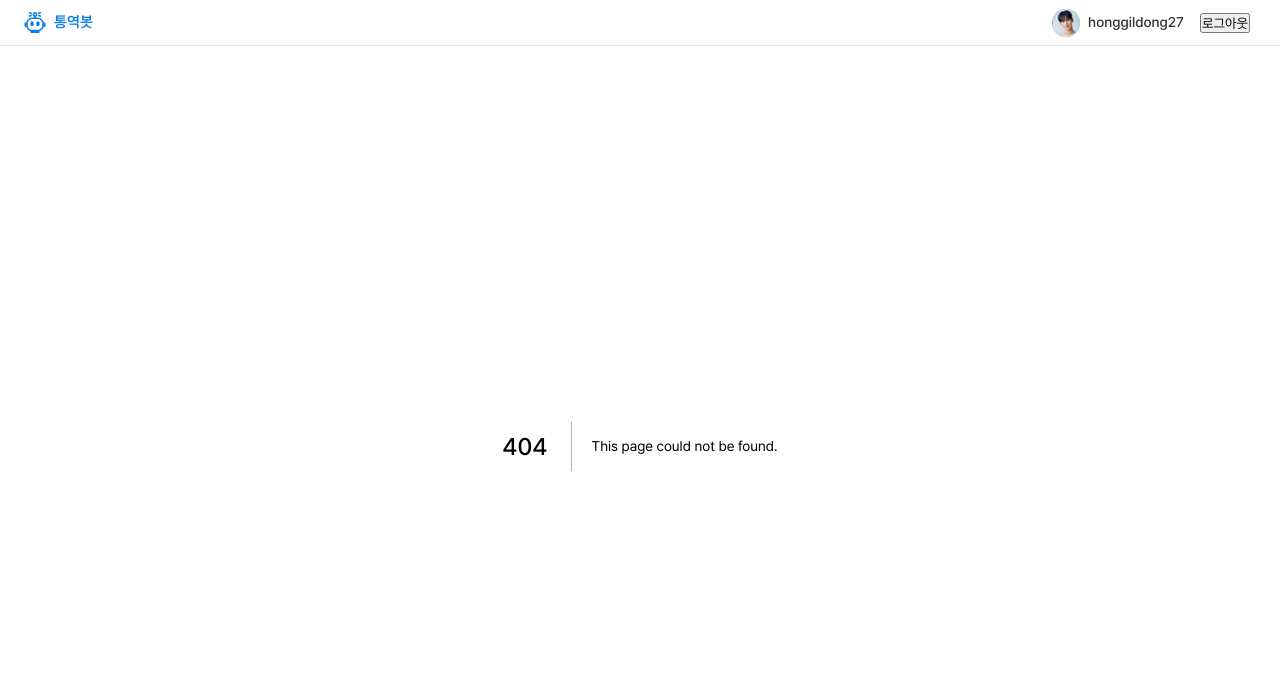
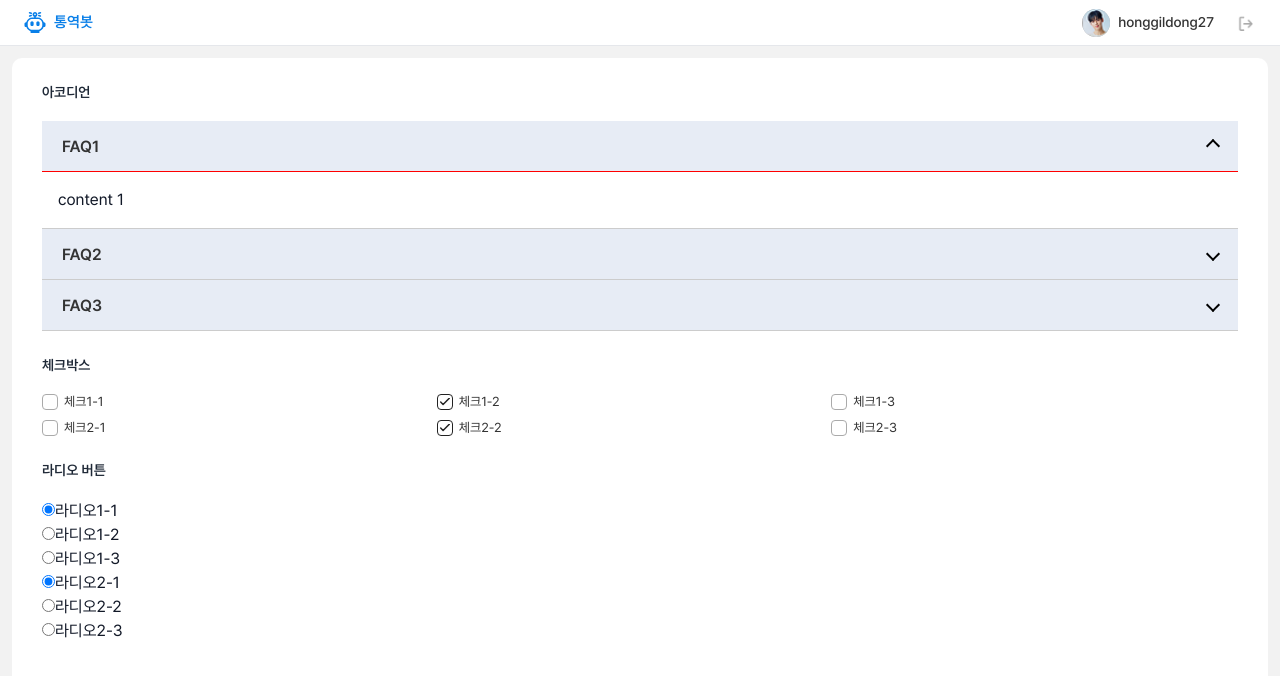
Before and after one commit to jyoons/react2025, a Next.js app: page /subDashboard in a window 1280 px wide. Before the commit this address had no page. Shown: the top 676 px of the page. Built offline with nearby package versions, Linux system fonts and the light colour scheme.

Commit message:
라디오 체크 store 컴포넌트

```diff
--- /dev/null
+++ b/app/(pages)/subDashboard/page.tsx
@@ -0,0 +1,71 @@
+'use client'
+
+import { useEffect } from 'react';
+import { useSelectionStore } from '@/store/selectionStore';
+import Section from '@/components/Section'
+import { Accordion, AccordionItem } from '@/components/Accordion'
+import { Checkbox, CheckboxItem } from '@/components/Checkbox'
+import { Radio, RadioItem } from '@/components/Radio'
+
+
+export default function subDashBoard(){
+//   ├─ store/
+// │  ├─ selectionStore.ts     ← 지금 우리가 만든 체크박스/라디오 상태 관리용
+// │  ├─ userStore.ts          ← 로그인/유저정보
+// │  ├─ uiStore.ts            ← 모달, 다크모드 등 UI 상태
+// │  └─ ...
+const setGroup = useSelectionStore(s => s.setGroup);
+const reset    = useSelectionStore(s => s.reset);
+
+useEffect(() => {
+    setGroup('chk-group1', ['check1-2']);
+    setGroup('chk-group2', ['check2-2']);
+    setGroup('radio-group1', ['radio1-1']);
+    setGroup('radio-group2', ['radio2-1']);
+    return () => reset();
+  }, [setGroup, reset]);
+
+  return (
+    <div className="conts-container">
+      <div className="contents row-1 col-1">
+        <div className="cont-box">
+          <Section title="아코디언" className=''>
+            <Accordion>
+              <AccordionItem title="FAQ1" defaultOpen>content 1</AccordionItem>
+              <AccordionItem title="FAQ2"></AccordionItem>
+              <AccordionItem title="FAQ3">content 3</AccordionItem>
+            </Accordion>
+          </Section>
+          <Section title="체크박스" className=''>
+            <Checkbox className='flex-chk-area'>
+                <CheckboxItem group="chk-group1" value="check1-1" label="체크1-1" />
+                <CheckboxItem group="chk-group1" value="check1-2" label="체크1-2" />
+                <CheckboxItem group="chk-group1" value="check1-3" label="체크1-3" />
+            </Checkbox>
+            <div style={{marginTop:'10px'}}>
+              <Checkbox className='flex-chk-area'>
+                <CheckboxItem group="chk-group2" value="check2-1" label="체크2-1" />
+                <CheckboxItem group="chk-group2" value="check2-2" label="체크2-2" />
+                <CheckboxItem group="chk-group2" value="check2-3" label="체크2-3" />
+              </Checkbox>
+            </div>
+          </Section>
+          <Section title="라디오 버튼" className=''>
+            <Radio>
+              <RadioItem group="radio-group1" value="radio1-1" label="라디오1-1" />
+              <RadioItem group="radio-group1" value="radio1-2" label="라디오1-2" />
+              <RadioItem group="radio-group1" value="radio1-3" label="라디오1-3" />
+            </Radio>
+            <Radio>
+              <RadioItem group="radio-group2" value="radio2-1" label="라디오2-1" />
+              <RadioItem group="radio-group2" value="radio2-2" label="라디오2-2" />
+              <RadioItem group="radio-group2" value="radio2-3" label="라디오2-3" />
+            </Radio>
+          </Section>
+        </div>
+        {/* <div className="cont-box">2</div>
+        <div className="cont-box">3</div> */}
+      </div>
+    </div>
+  )
+}
--- a/app/layout.tsx
+++ b/app/layout.tsx
@@ -1,10 +1,11 @@
 import '@/styles/globals.scss'
 import '@/components/Header.scss'
 import Header from '@/components/Header'
+import '@/components/Button.scss'
 
 export const metadata = {
-  title: '통역봇 시스템',
-  description: '통역봇 시스템',
+  title: 'react',
+  description: 'react',
 }
 
 export default function RootLayout({
--- /dev/null
+++ b/src/app/(pages)/subDashboard/page.tsx
@@ -0,0 +1,3 @@
+export default function DashboardPage() {
+  return <main style={{padding: 24}}>Dashboard placeholder ?</main>;
+}
--- a/src/components/Checkbox.scss
+++ b/src/components/Checkbox.scss
@@ -36,6 +36,9 @@
           background-position: center;
         }
       }
+       &:disabled + .chk-label .chk-mark {
+          opacity:0.2
+       }
     }
   }
   &-label{
--- a/src/components/Checkbox.tsx
+++ b/src/components/Checkbox.tsx
@@ -1,5 +1,7 @@
+'use client';
 import React from 'react'
 import './Checkbox.scss'
+import { useSelectionStore } from '@/store/selectionStore';
 
 export const Checkbox: React.FC<{
   children?: React.ReactNode
@@ -9,19 +11,28 @@ export const Checkbox: React.FC<{
 }
 
  export const  CheckboxItem: React.FC<{
+  group: string;
+  value:string
     label?: React.ReactNode;
     //description?: React.ReactNode;
-    checked?: boolean;
-    id?:string;
+    // checked?: boolean;
+    // id?:string;
     disabled?:boolean;
-    defaultChecked?:boolean;
-    onChange?: (checked: boolean) => void
-     }> = ({ label, checked = false, onChange, id, disabled}) => {
-
+    // defaultChecked?:boolean;
+    //onChange?: (checked: boolean) => void
+     }> = ({ group, value, label, disabled}) => {
+      const checked = useSelectionStore(
+        (s) => !!s.selectedByGroup[group]?.includes(value)
+      );
+    // const isChecked = useSelectionStore((s) => s.isChecked);
+  const changeInStore = useSelectionStore(s => s.onChange);
     const uid = React.useId();
-    const inputId = id ?? `chk-${uid}`;
+    const inputId = `chk-${uid}`;
+    // const checked = isChecked(group, value);
     const handleChange = (e: React.ChangeEvent<HTMLInputElement>) => {
-      onChange?.(e.target.checked)
+         const next = e.currentTarget.checked;
+    console.log('prev:', checked, 'next:', next, 'group:', group, 'value:', value);
+    changeInStore(group, value, next, 'checkbox');
     }
 
  return (
@@ -32,6 +43,7 @@ export const Checkbox: React.FC<{
         checked={checked}
         disabled={disabled}
         onChange={handleChange}
+        onClick={() => console.log('CLICK input')}
       />
       <label htmlFor={inputId} className="chk-label">
         <span className="chk-mark" />
--- /dev/null
+++ b/src/components/Radio.tsx
@@ -0,0 +1,59 @@
+'use client';
+import React from 'react';
+import './Radio.scss';
+import { useSelectionStore } from '@/store/selectionStore';
+
+export const Radio: React.FC<{
+  children?: React.ReactNode;
+  className?: string;
+  name?: string; // 자식에게 강제로 동일 name을 주고 싶을 때(옵션)
+}> = ({ children, className = '', name }) => {
+  type RadioChild = React.ReactElement<{ name?: string }>;
+  const childrenWithName = name
+    ? React.Children.map(children, (child) =>
+        React.isValidElement(child) ? React.cloneElement(child as RadioChild, { name }) : child
+      )
+    : children;
+
+  return <div className={`rdo-wrap ${className}`}>{childrenWithName}</div>;
+};
+
+export const RadioItem: React.FC<{
+  group: string;
+  value: string;
+  label?: React.ReactNode;
+  disabled?: boolean;
+  name?: string;
+  id?: string;
+}> = ({ group, value, label, disabled, name, id }) => {
+  const checked = useSelectionStore(
+    (s) => !!s.selectedByGroup[group]?.includes(value)
+  );
+  const changeInStore = useSelectionStore((s) => s.onChange);
+
+  const uid = React.useId();
+  const inputId = id ?? `rdo-${uid}`;
+  const radioName = name ?? group;
+
+  const handleChange = (e: React.ChangeEvent<HTMLInputElement>) => {
+    const next = e.currentTarget.checked;
+    changeInStore(group, value, next, 'radio');
+  };
+
+  return (
+    <div className="rdo-item">
+      <input
+        id={inputId}
+        type="radio"
+        name={radioName}
+        checked={checked}
+        disabled={disabled}
+        onChange={handleChange}
+      />
+      <label htmlFor={inputId} className="rdo-label">
+        <span className="rdo-mark" />
+        <span className="rdo-text">{label}</span>
+      </label>
+    </div>
+  );
+};
--- /dev/null
+++ b/src/store/selectionStore.ts
@@ -0,0 +1,67 @@
+'use client';
+
+import { create } from 'zustand'; //리액트 전용 상태 관리 라이브러리
+
+type Mode = 'radio' | 'checkbox';
+type SelectionMap = Record<string, string[]>;
+
+interface SelectionStore {
+  selectedByGroup: SelectionMap;
+
+  // 읽기
+  getChecked: (group: string) => string[];
+  isChecked: (group: string, val: string) => boolean;
+
+  // 쓰기
+  onChange: (group: string, val: string, checked: boolean, mode: Mode) => void;
+  setGroup: (group: string, values: string[]) => void;
+  clearGroup: (group: string) => void;
+  reset: () => void;
+
+  // (선택) 바인딩 도우미: (val, checked) 시그니처 그대로 쓰고 싶을 때
+  bind: (group: string, mode: Mode) => (val: string, checked: boolean) => void;
+}
+
+export const useSelectionStore = create<SelectionStore>((set, get) => ({
+  selectedByGroup: {},
+
+  // 읽기
+  getChecked: (group) => get().selectedByGroup[group] ?? [],
+  isChecked: (group, val) => (get().selectedByGroup[group] ?? []).includes(val),
+
+  // 쓰기
+  onChange: (group, val, checked, mode) =>
+    set((state) => {
+      const prev = state.selectedByGroup[group] ?? [];
+      const next =
+        mode === 'radio'
+          ? (checked ? [val] : prev)                // 보통 라디오는 checked=true만 들어옴
+          : checked
+            ? Array.from(new Set([...prev, val]))   // 추가
+            : prev.filter((v) => v !== val);        // 제거
+
+      return { selectedByGroup: { ...state.selectedByGroup, [group]: next } };
+    }),
+
+  setGroup: (group, values) =>
+    set((state) => ({
+      selectedByGroup: {
+        ...state.selectedByGroup,
+        [group]: Array.from(new Set(values)),
+      },
+    })),
+
+  clearGroup: (group) =>
+    set((state) => {
+      if (!(group in state.selectedByGroup)) return state;
+      const { [group]: _omit, ...rest } = state.selectedByGroup;
+      return { selectedByGroup: rest };
+    }),
+
+  reset: () => set({ selectedByGroup: {} }),
+
+  bind:
+    (group, mode) =>
+    (val, checked) =>
+      get().onChange(group, val, checked, mode),
+}));
```
Also changed, not shown: app/(pages)/main/page.tsx (+18 -18 lines), src/pages/InterpreterBot.scss (+1 -9 lines), src/components/Radio.scss (added).
